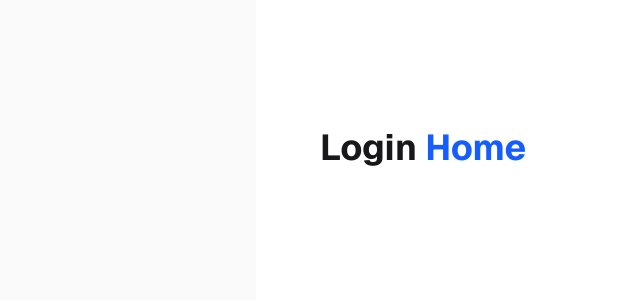
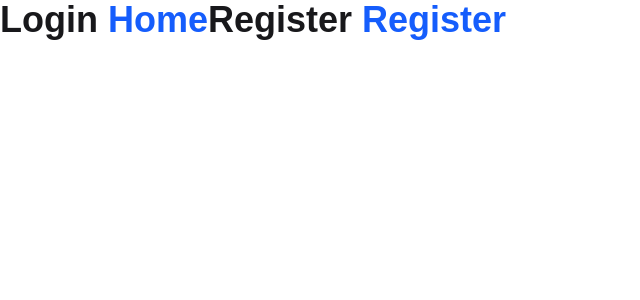
Before and after one commit to SantinoGiordano/theaterAppFrontend, a Next.js app: page / in a window 1280 px wide. Shown: the top 300 px of the page, without its empty margins (0-640 px from the left). Built offline with nearby package versions, Linux system fonts and the light colour scheme.

Commit message:
streamlined the home page

```diff
--- a/app/(auth)/page.tsx
+++ b/app/(auth)/page.tsx
@@ -3,14 +3,10 @@ import Link from "next/link";
 
 export default function Home() {
   return (
-    <div className="flex min-h-screen items-center justify-center bg-zinc-50 font-sans dark:bg-black">
-      <main className="flex min-h-screen w-full max-w-3xl flex-col items-center justify-between py-32 px-16 bg-white dark:bg-black sm:items-start">
-        <div className="flex flex-col items-center sm:items-start">
+
           <div className="mb-4 text-4xl font-bold text-zinc-900 dark:text-zinc-100">
             Login <Link href="/home" className="text-blue-600 hover:underline">Home</Link>
+            Register <Link href="/home" className="text-blue-600 hover:underline">Register</Link>
           </div>
-        </div>
-      </main>
-    </div>
   );
 }
```
